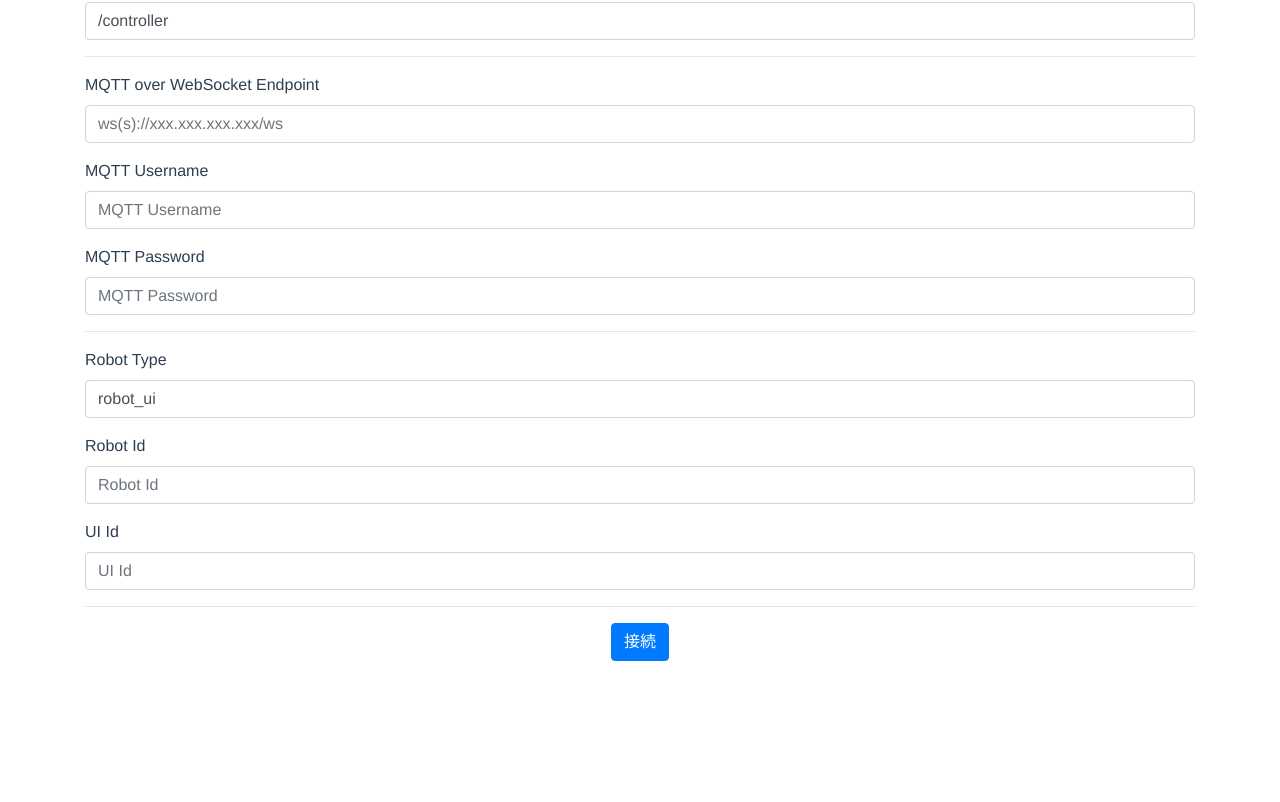
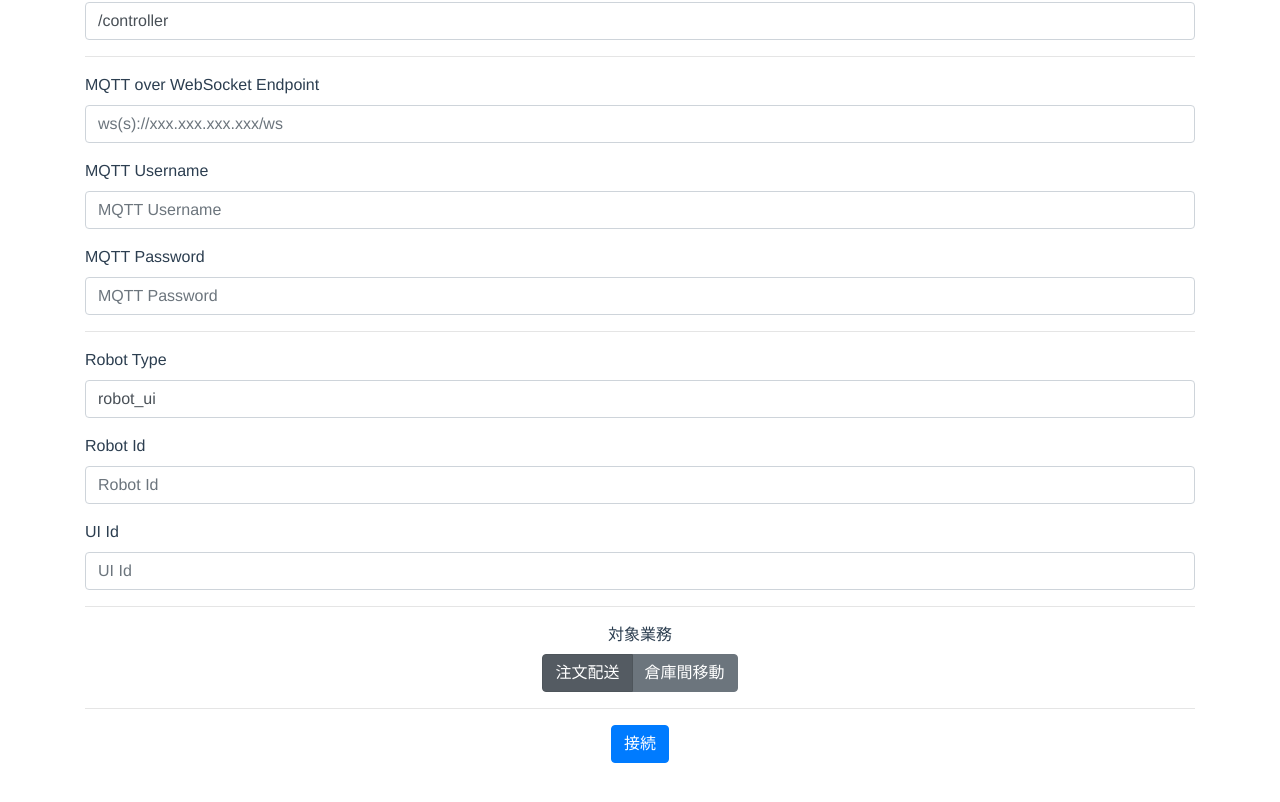
Before and after one commit to RoboticBase/uoa-poc2-robotui, a Vue app: page / in a window 1280 px wide. Shown: the part 314-1116 px from the top of the page. Before the commit the page ends 1033 px from the top, so only its background shows below. Built offline with nearby package versions, Linux system fonts and the light colour scheme.

Commit message:
change the delivering view when processing the transportation between the warehouses

```diff
--- a/src/store.js
+++ b/src/store.js
@@ -20,7 +20,8 @@ export default new Vuex.Store({
     message: '',
     variant: '',
     destination: '',
-    mqttClient: null
+    mqttClient: null,
+    modelSelected: 'order'
   },
   mutations: {
     updateMessage(state, params) {
@@ -37,6 +38,7 @@ export default new Vuex.Store({
       state.robotType = params.robotType
       state.robotId = params.robotId
       state.uiId = params.uiId
+      state.modelSelected = params.modelSelected
     },
     save (state) {
       localStorage.setItem('store', JSON.stringify(state))
--- a/src/views/Home.vue
+++ b/src/views/Home.vue
@@ -15,8 +15,11 @@ export default {
     Alert
   },
   computed: {
-    ...mapState(['robotState']),
+    ...mapState(['robotState', 'modelSelected']),
     currentView: function () {
+      if (this.modelSelected === 'warehouse' && this.robotState === 'delivering') {
+        return 'picking'
+      }
       return this.robotState
     }
   }
--- a/src/views/Initial.vue
+++ b/src/views/Initial.vue
@@ -45,6 +45,19 @@
     </div>
     <hr/>
 
+    <div class="form-group">
+      <b-form-group label="対象業務">
+        <b-form-radio-group
+          id="btn-radios"
+          v-model="params.modelSelected"
+          :options="options"
+          buttons
+          name="radios-btn-default"
+        ></b-form-radio-group>
+      </b-form-group>
+    </div>
+    <hr/>
+
     <div class="row form-group">
       <div class="col-sm-12">
         <button class="btn btn-primary float-center" @click="connect">接続</button>
@@ -61,7 +74,11 @@ export default {
   name: 'Initial',
   data () {
     return {
-      params: {}
+      params: {},
+      options: [
+        { text: '注文配送', value: 'order' },
+        { text: '倉庫間移動', value: 'warehouse' }
+      ]
     }
   },
   beforeMount () {
@@ -74,6 +91,7 @@ export default {
     this.params.robotType = this.$store.state.robotType
     this.params.robotId = this.$store.state.robotId
     this.params.uiId = this.$store.state.uiId
+    this.params.modelSelected = this.$store.state.modelSelected
   },
   methods: {
     ...mapActions(['saveAction', 'connectAction']),
```
